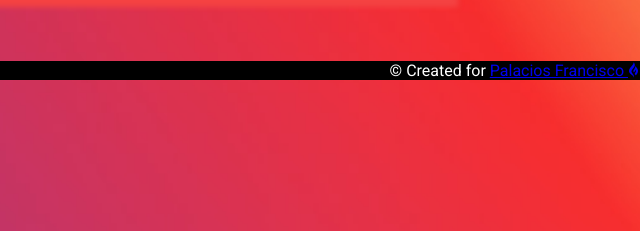
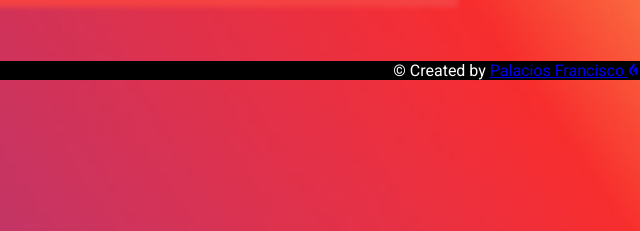
Before and after one commit to Franzcod/telefonosEEUU, a plain HTML site: page index.html in a window 1280 px wide. Shown: the part 553-784 px from the top of the page, 640-1280 px from the left. Drawn offline with Linux system fonts and the light colour scheme; a web font is replaced by a local one.

Commit message:
Update index.html

```diff
--- a/index.html
+++ b/index.html
@@ -58,7 +58,7 @@
     <div class="footer">
         <footer>
           <p>
-            &copy; Created for
+            &copy; Created by
             <a href="https://franzcod.github.io/MyPerfil/" target="_blank">Palacios Francisco <i class="fab fa-gripfire"></i></i></a>
           </p>
         </footer>
```
